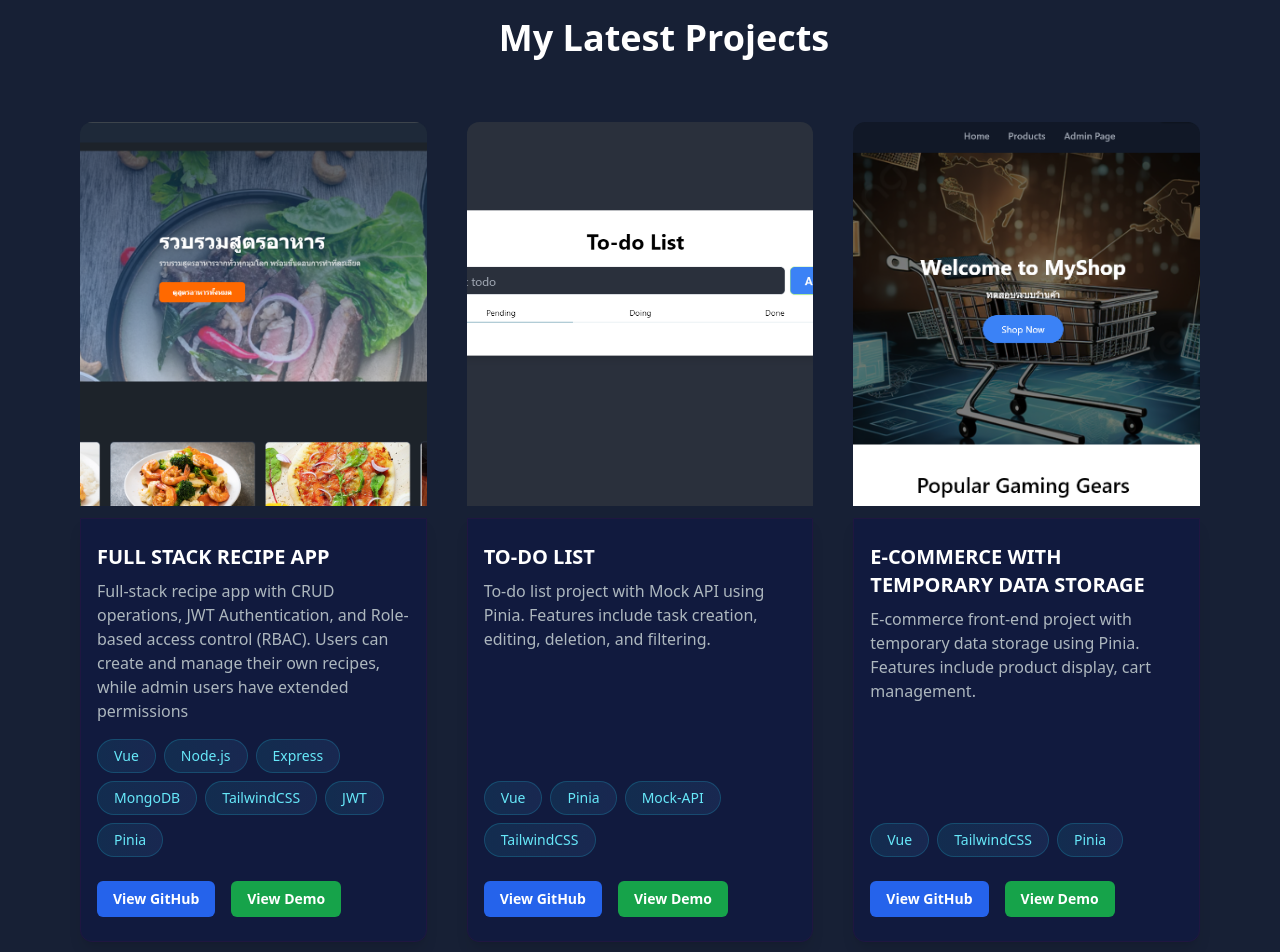
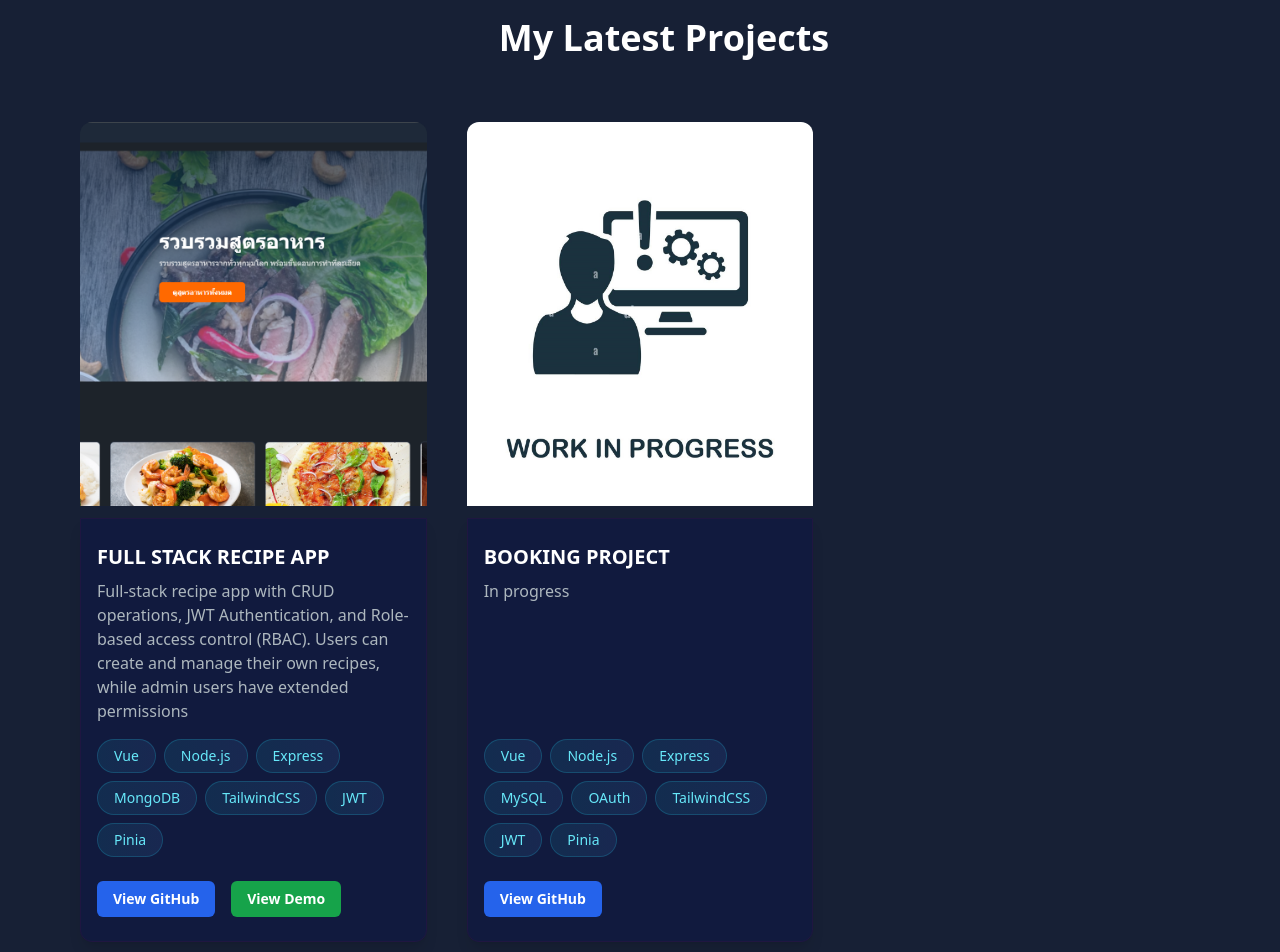
Before and after one commit to Charifx7/MyPortfolio, a Vue app: page / in a window 1280 px wide. Shown: the part 1860-2812 px from the top of the page. Built offline with nearby package versions, Linux system fonts and the light colour scheme.

Commit message:
update projsection

```diff
--- a/src/components/LatestProjSection.vue
+++ b/src/components/LatestProjSection.vue
@@ -59,24 +59,6 @@ const Projects = ref([
         gitURL: 'https://github.com/Charifx7/fullstack_MEVN_recipe_app',
         webURL: 'https://fullstack-mevn-recipe-app-charif.vercel.app/'
     },
-    {
-        id: 2,
-        image: '/assets/project1.png',
-        title: 'To-do list',
-        description: 'To-do list project with Mock API using Pinia. Features include task creation, editing, deletion, and filtering.',
-        technologies: ['Vue', 'Pinia', 'Mock-API', 'TailwindCSS'],
-        gitURL: 'https://github.com/Charifx7/todo-list',
-        webURL: 'https://todo-list-beta-two-62.vercel.app/'
-    },
-    {
-        id: 3,
-        image: '/assets/project2.png',
-        title: 'E-Commerce with Temporary Data Storage',
-        description: 'E-commerce front-end project with temporary data storage using Pinia. Features include product display, cart management.',
-        technologies: ['Vue', 'TailwindCSS', 'Pinia'],
-        gitURL: 'https://github.com/Charifx7/e-commerce-front-end',
-        webURL: 'https://e-commerce-front-end-fawn.vercel.app/'
-    },
 
     {
         id: 4,
```
